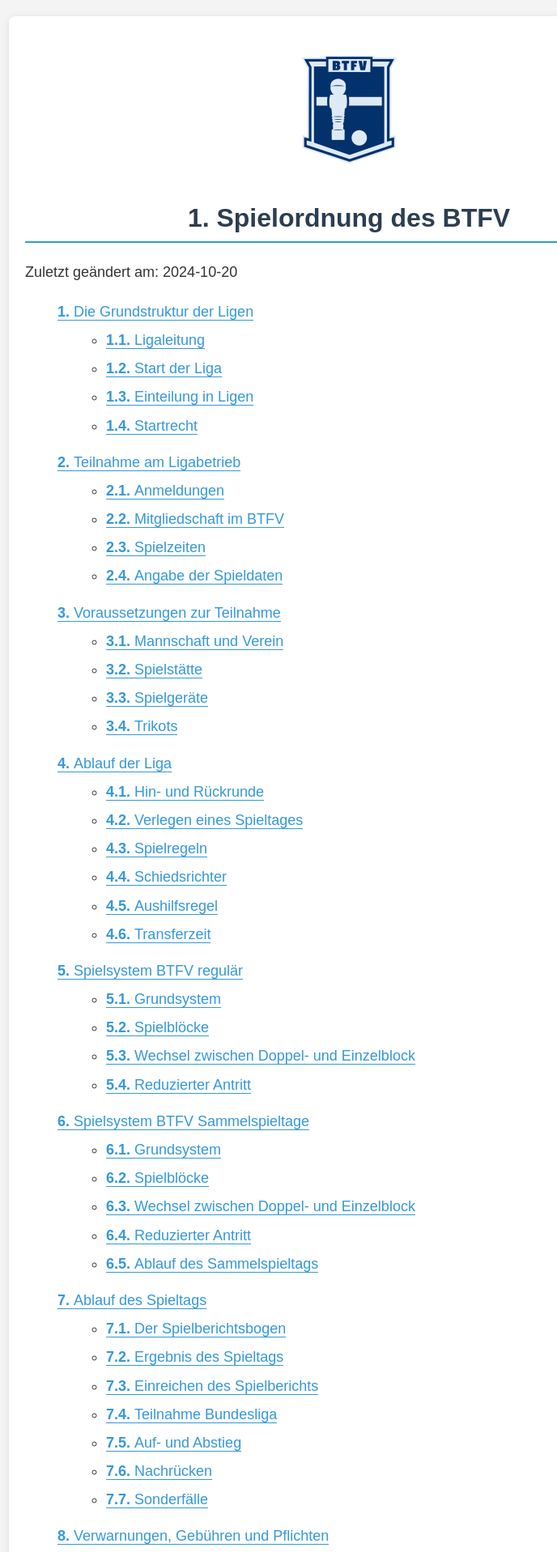
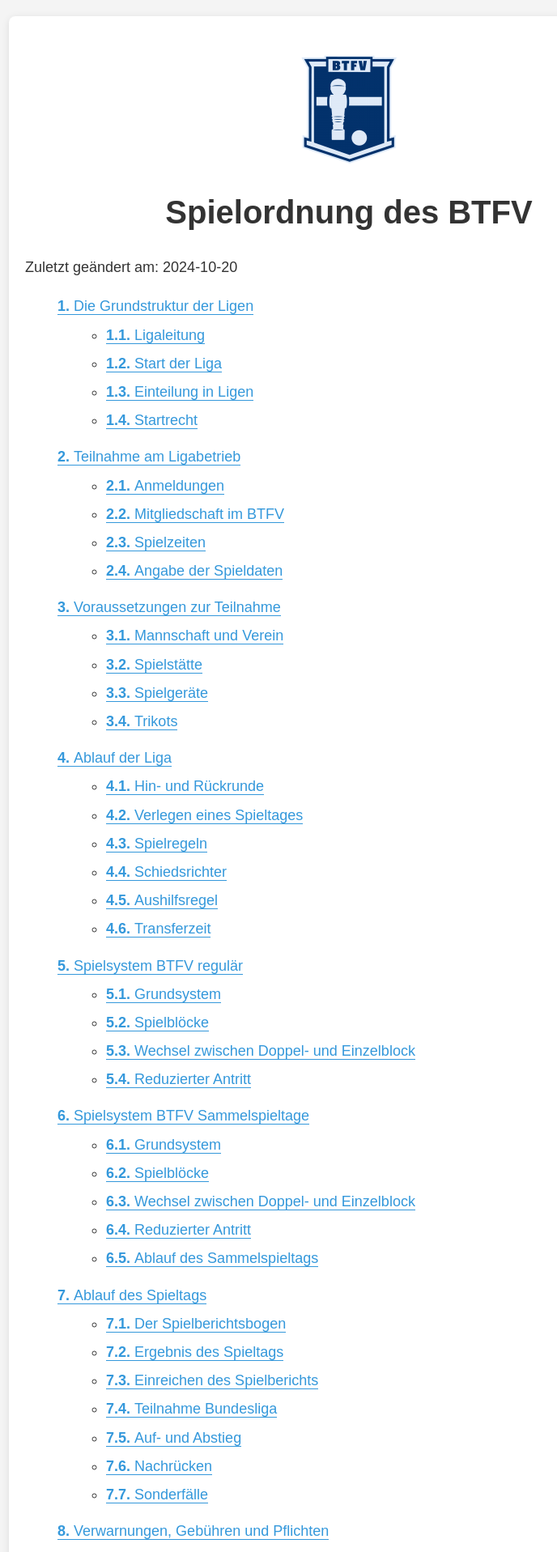
Before and after one commit to TFVSH/tfvsh-docs, a Jekyll site: the page built from docs/spielordnung.md, in a window 1280 px wide. Shown: the top 1917 px of the page at 81% size, without its empty margins (209-897 px from the left). Built offline with Jekyll 4.4.1, drawn with Linux system fonts in a browser that asks for light colours.

```diff
--- a/docs/spielordnung.md
+++ b/docs/spielordnung.md
@@ -5,7 +5,7 @@ layout: default
 
 <div class="title" style="text-align: center;">
   <img src="../assets/images/btfv-logo.png" alt="BTFV Logo" style="display: block; margin-left: auto; margin-right: auto; width: 150px;" />
-  <h1>Spielordnung des BTFV</h1>
+  Spielordnung des BTFV
 </div>
 
 Zuletzt geändert am: {{ site.time | date: "%Y-%m-%d" }}
```
